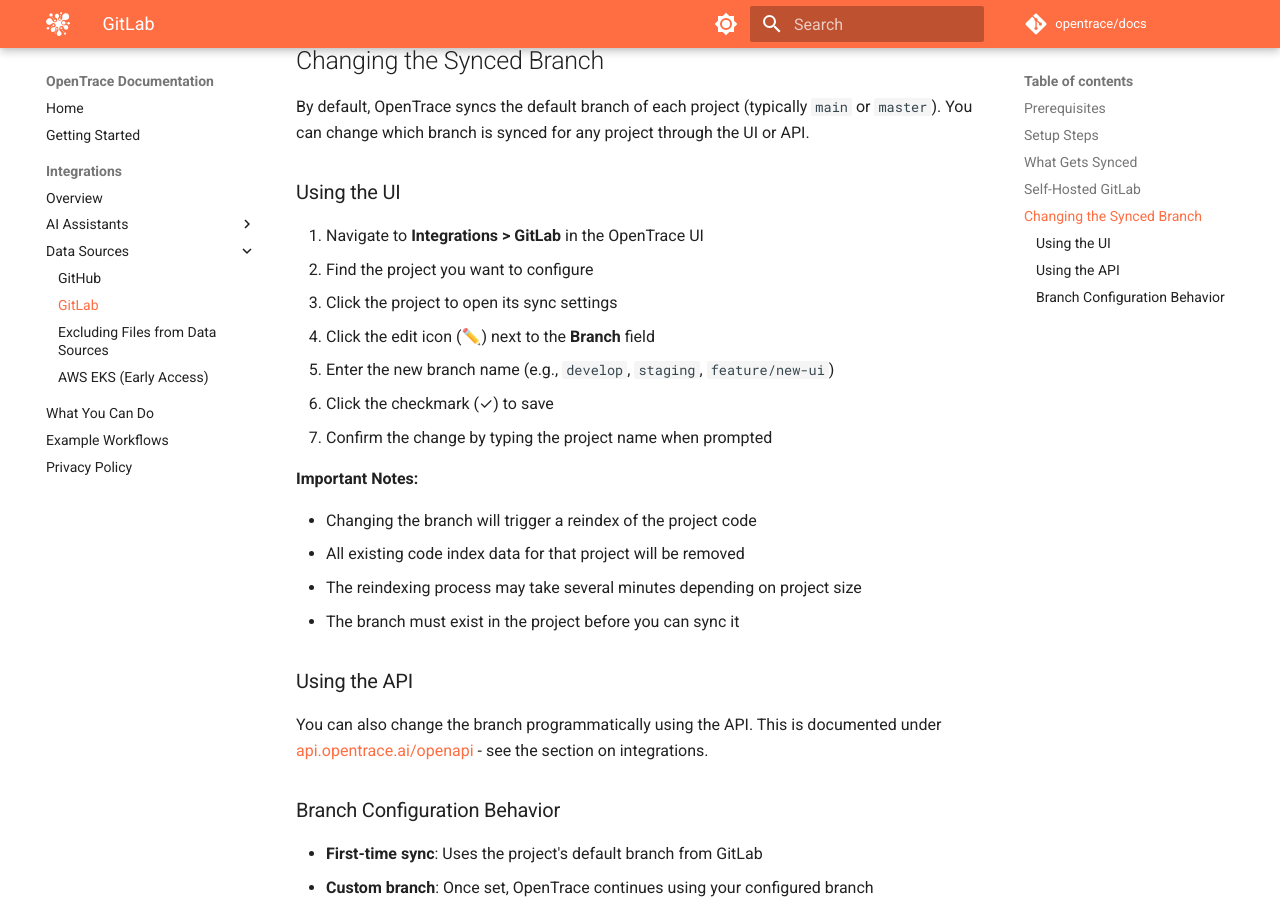
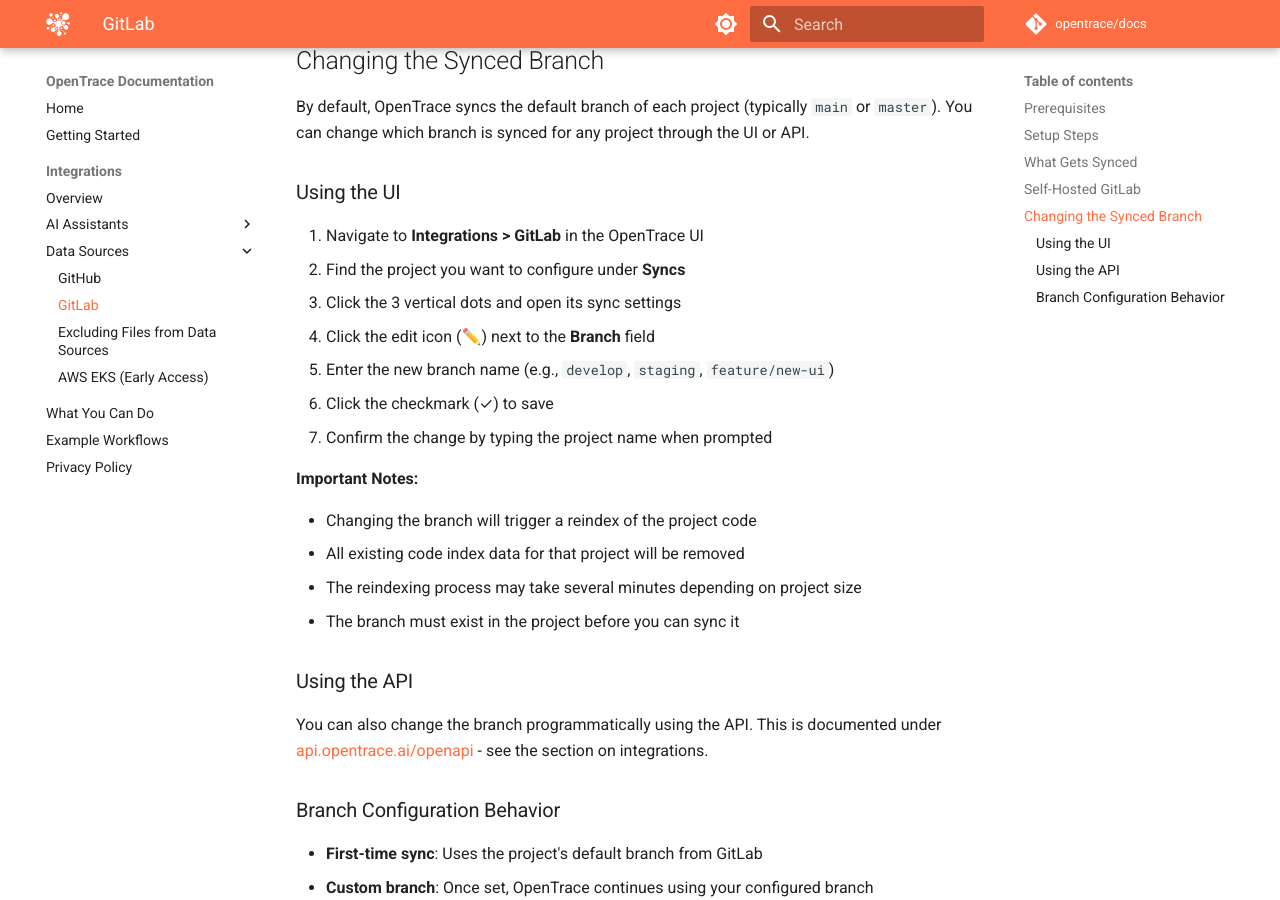
Before and after one commit to opentrace/docs, an MkDocs documentation site: the page built from docs/integrations/gitlab.md, in a window 1280 px wide and 900 px high, scrolled down 971 px. Built offline with MkDocs 1.6.1 and Material for MkDocs 9.7.7, drawn with Linux system fonts in a browser that asks for light colours; comment, search, counter and statistics services are not loaded.

Commit message:
Minor correction for UI instructions.

```diff
--- a/docs/integrations/gitlab.md
+++ b/docs/integrations/gitlab.md
@@ -34,8 +34,8 @@
 ### Using the UI
 
 1. Navigate to **Integrations > GitLab** in the OpenTrace UI
-2. Find the project you want to configure
-3. Click the project to open its sync settings
+2. Find the project you want to configure under **Syncs**
+3. Click the 3 vertical dots and open its sync settings
 4. Click the edit icon (✏️) next to the **Branch** field
 5. Enter the new branch name (e.g., `develop`, `staging`, `feature/new-ui`)
 6. Click the checkmark (✓) to save
```
Also changed, not shown: docs/integrations/github.md (+2 -2 lines).
